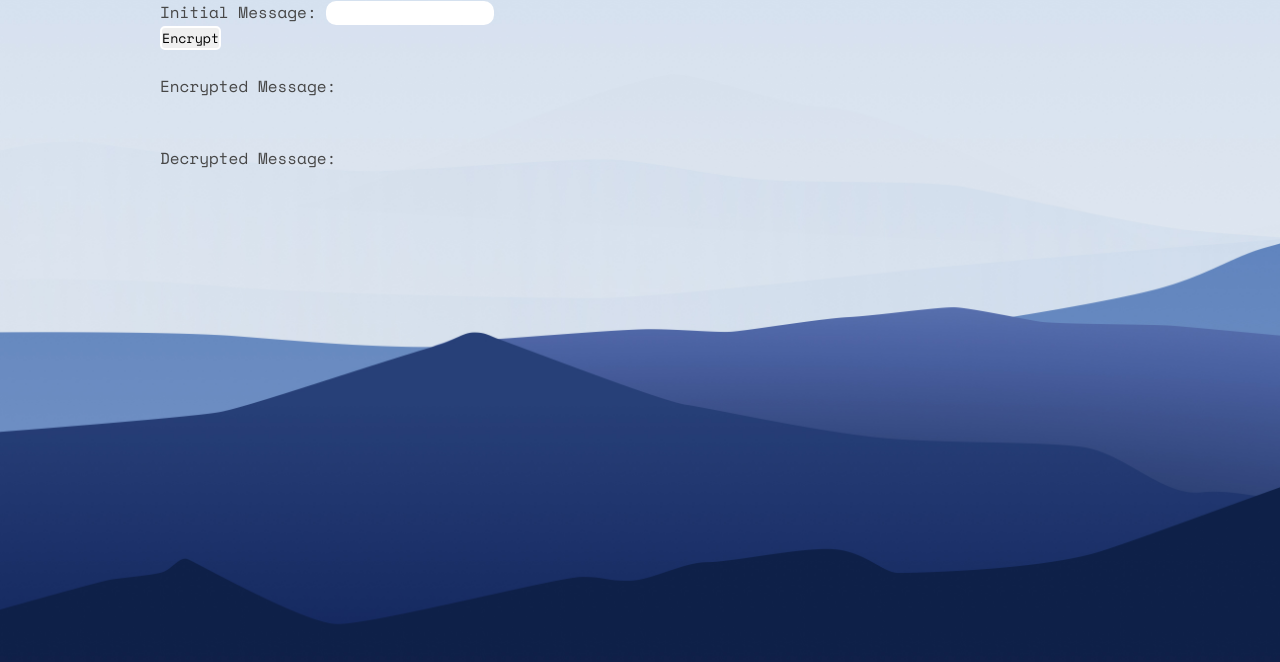
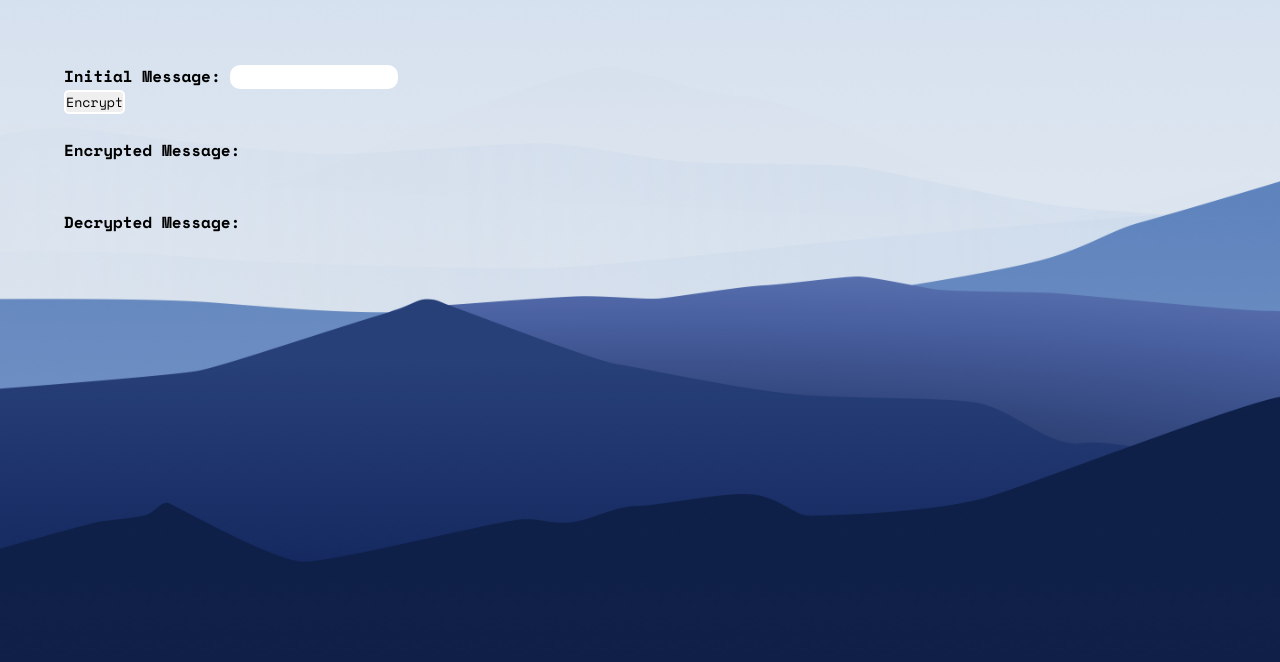
Before and after one commit to CP21H/rsa-encryption, a plain HTML site: page index.html in a window 1280 px wide. Drawn offline with nearby package versions, Linux system fonts and the light colour scheme.

Commit message:
Display Changes - added margin and boldened text

```diff
--- a/style.css
+++ b/style.css
@@ -30,8 +30,14 @@ button {
     border-radius: 5px;
 }
 
+label {
+    color: black;
+    font-weight: 900;
+}
+
 .container {
-    width: 75vw;
-    height: 100vh;
+    margin: 5vw;
+    width: 90vw;
+
     overflow-wrap: break-word;
 }
```
